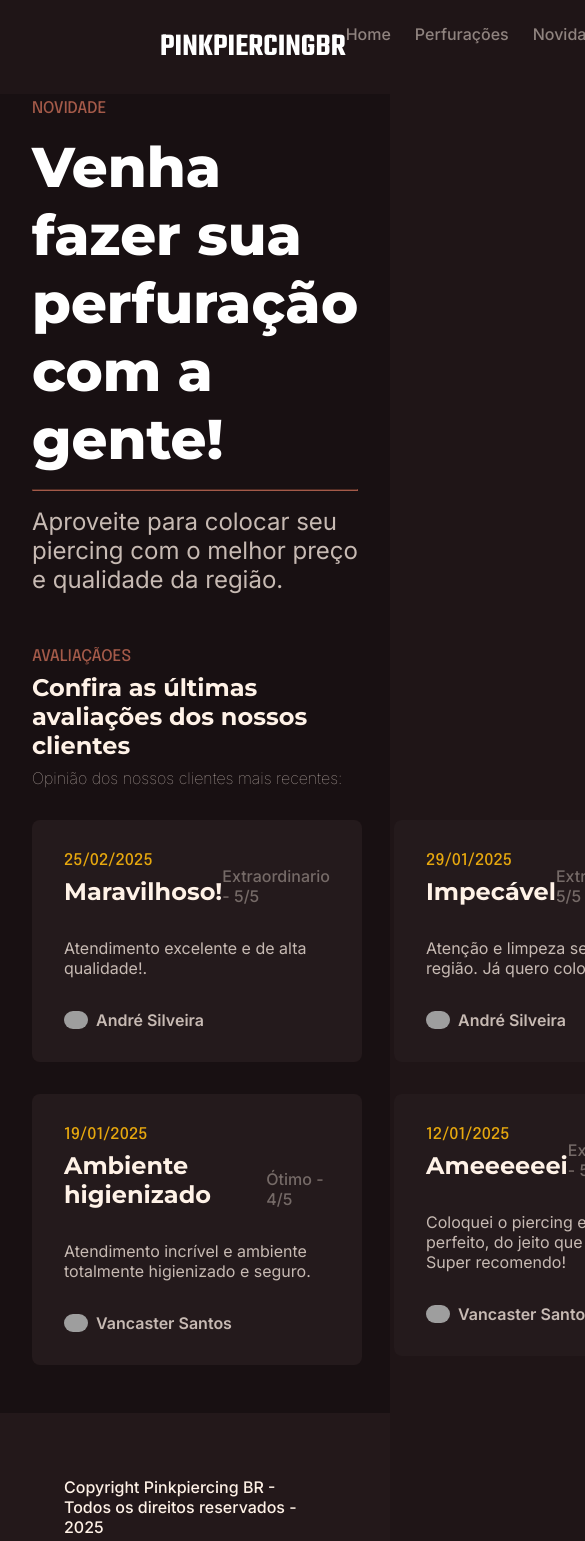
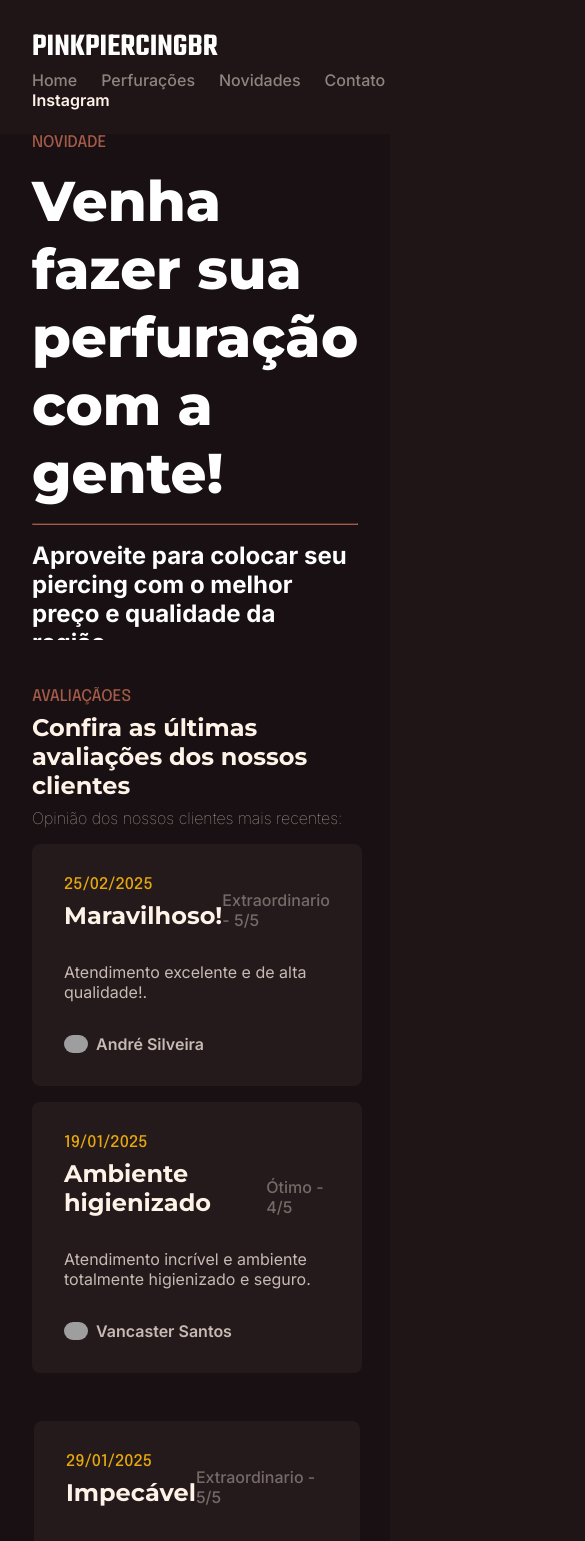
Before and after one commit to AndrehSilveira/pinkpiercingbr, a React (Vite) app: page / in a window 390 px wide. Shown: the top 1541 px of the page, 585 px wide, since content can reach past the window. Built offline with nearby package versions, Linux system fonts and the light colour scheme; grey boxes are pictures that could not be loaded.

Commit message:
Responsividade

```diff
--- a/src/App.css
+++ b/src/App.css
@@ -28,11 +28,24 @@ nav {
   max-width: 1120px;
   margin: auto;
   padding: 1.5rem 10rem;
-
   display: flex;
   flex-direction: row;
   justify-content: space-between;
 }
+
+@media (max-width: 768px) {
+  nav {
+    flex-direction: column;
+    padding: 1.5rem 2rem;
+  }
+
+  .menu {
+    gap: 1rem;
+    flex-direction: column;
+    align-items: center;
+  }
+}
+
 
 .logo {
   font-family: Teko;
@@ -62,27 +75,51 @@ main {
   background: #181012;
 }
 
-.hero{
+.hero {
   max-width: 1120px;
   height: 60vh;
   align-items: center;
-
-  display: flex;
-  flex-direction: row;
-  justify-content: space-between;
+  display: grid; /* Mudamos para grid para melhor controle */
+  grid-template-columns: 1fr 1fr; /* 2 colunas para o conteúdo e as imagens */
   gap: 6rem;
-
   padding: 0rem 2rem;
   margin: auto;
-
   overflow: clip;
 }
 
-.hero-content{
+.hero-content {
   display: flex;
   flex-direction: column;
   gap: 1rem;
 }
+
+.hero-imagens-container {
+  max-width: 100%; /* Garantir que a imagem ocupe toda a largura */
+  display: grid; /* Grid para as imagens */
+  grid-template-columns: repeat(4, 1fr); /* 4 colunas em telas grandes */
+  gap: 1rem;
+  margin: -1rem;
+}
+
+.hero-imagens-container > figure > img {
+  width: 100%;
+  border-radius: 0.5rem;
+}
+
+@media (max-width: 768px) {
+  .hero {
+    grid-template-columns: 1fr; /* Para telas pequenas, a hero section se torna de uma coluna */
+  }
+
+  .hero-imagens-container {
+    grid-template-columns: 1fr 1fr; /* 2 colunas para as imagens em telas pequenas */
+  }
+
+  .img_bigger {
+    height: 150px; /* Ajusta o tamanho das imagens */
+  }
+}
+
 
 .destaque{
   font-family: Epilogue;
@@ -109,24 +146,6 @@ hr {
   border-color: #a45a49;
 }
 
-.hero-subtitle {
-  color: #c7bab3;
-  font-family: Inter;
-  font-size: 1.5rem;
-  font-weight: 400;
-}
-
-.hero-imagens-container{
-  max-width: 45%;
-  column-count: 4;
-  column-gap: 1rem;
-  margin: -1rem;
-}
-
-.hero-imagens-container > figure > img {
-  width: 100%;
-  border-radius: 0.5rem;
-}
 
 .img_bigger{
   height: 200px;
@@ -139,15 +158,46 @@ hr {
 
 }
 
+
 .clientes {
   display: flex;
   flex-direction: column;
-
   max-width: 1120px;
   padding: 3rem 2rem;
-  margin: auto
+  margin: auto;
+}
 
+.clientes-card-container {
+  display: flex;
+  flex-direction: row;
+  gap: 2rem;
+  flex-wrap: wrap; /* Permite que as cards se movam para a próxima linha em telas pequenas */
+  justify-content: space-between;
 }
+
+.clientes-card {
+  background: #241a1c;
+  padding: 2rem;
+  border-radius: 0.5rem;
+  display: flex;
+  flex-direction: column;
+  gap: 2rem;
+  flex-basis: 29rem;
+  margin-top: 2rem;
+}
+
+@media (max-width: 768px) {
+  .clientes-card-container {
+    flex-direction: column;
+    align-items: center;
+  }
+
+  .clientes-card {
+    flex-basis: 100%; /* Cards ocupam 100% da largura em telas pequenas */
+    margin-top: 1rem;
+  }
+}
+
 
 .clientes-header {
   display: flex;
@@ -169,13 +219,7 @@ hr {
   font-weight: 40;
 }
 
-.clientes-card-container{
-  /* padding: 0rem 10rem; */
-  display: flex;
-  flex-direction: row;
-  /* flex-wrap: wrap; */
-  gap: 2rem;
-}
+
 
 .clientes-card-container-row{
   padding: 0rem 10rem;
@@ -185,17 +229,6 @@ hr {
   gap: 2rem;
 }
 
-.clientes-card {
-  background: #241a1c;
-  padding: 2rem;
-  border-radius: 0.5rem;
-
-  display: flex;
-  flex-direction: column;
-  gap: 2rem;
-  flex-basis: 29rem;
-  margin-top: 2rem;
-}
 
 .clientes-card-header {
   display: flex;
@@ -250,7 +283,7 @@ hr {
   font-weight: 600;
 }
 
-footer{
+footer {
   padding: 4rem;
   display: flex;
   flex-direction: column;
@@ -258,6 +291,17 @@ footer{
   gap: 0.5rem;
   background: #23181a;
 }
+
+@media (max-width: 768px) {
+  footer {
+    padding: 2rem;
+  }
+
+  .footer-copy, .footer-author {
+    text-align: center; /* Centraliza o texto em telas pequenas */
+  }
+}
+
 
 .footer-copy{
   color: #fff2e7;
```
